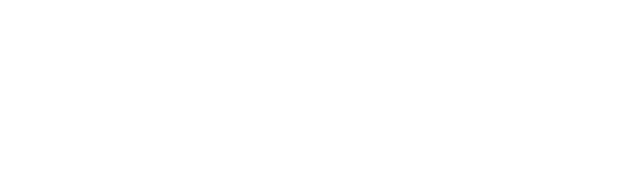
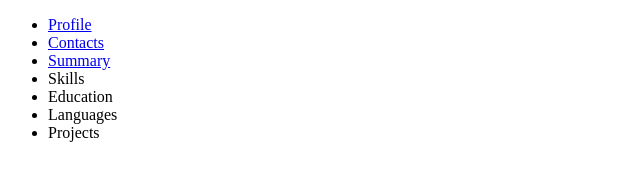
Before and after one commit to DzinaKor/CV, a plain HTML site: page index.html in a window 1280 px wide. Shown: the whole page, without its empty margins (0-640 px from the left). Drawn offline with Linux system fonts and the light colour scheme.

Commit message:
feat: add navigation html

```diff
--- a/index.html
+++ b/index.html
@@ -1,12 +1,31 @@
 <!DOCTYPE html>
 <html lang="en">
+
 <head>
     <meta charset="UTF-8">
     <meta http-equiv="X-UA-Compatible" content="IE=edge">
     <meta name="viewport" content="width=device-width, initial-scale=1.0">
     <title>CV Dzina Korshunava</title>
 </head>
+
 <body>
+    <div class="burger-wrapper">
+        <header class="header header-main header-add">
+            <div class="container header-container">
+                <nav class="navigation">
+                    <ul class="nav-list">
+                        <li class="nav-item"><a href="profile" class="nav-link">Profile</a></li>
+                        <li class="nav-item"><a href="contacts" class="nav-link">Contacts</a></li>
+                        <li class="nav-item"><a href="summary" class="nav-link">Summary</a></li>
+                        <li class="nav-item"><a href="skills" class="nav-link"></a>Skills</li>
+                        <li class="nav-item"><a href="education" class="nav-link"></a>Education</li>
+                        <li class="nav-item"><a href="languages" class="nav-link"></a>Languages</li>
+                        <li class="nav-item"><a href="projects" class="nav-link"></a>Projects</li>
+                    </ul>
+                </nav>
+            </div>
+        </header>
+    </div>
+</body>
 
-</body>
 </html>
```
Also changed, not shown: 1 other file.
